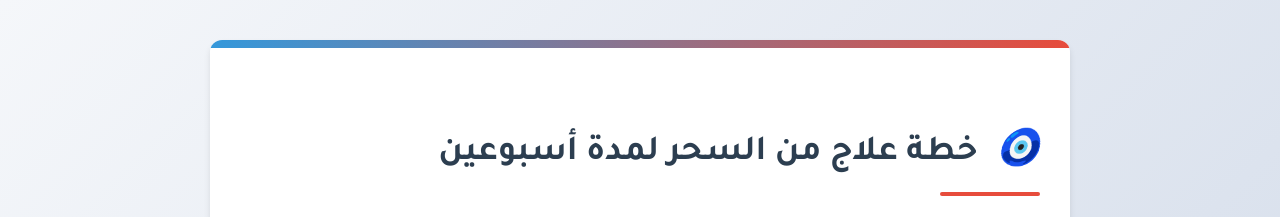
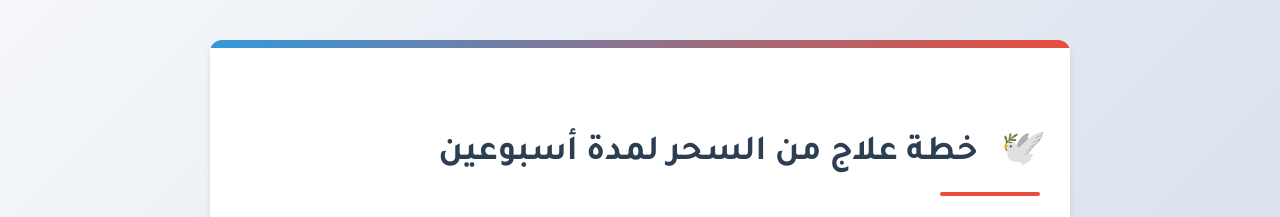
Before and after one commit to mohy404/Islamic-Ruqyah, a plain HTML site: page index.html in a window 1280 px wide. Shown: the top 217 px of the page. Drawn offline with Linux system fonts and the light colour scheme.

Commit message:
Edit-Logo

```diff
--- a/index.html
+++ b/index.html
@@ -329,7 +329,8 @@
 </head>
 <body>
   <div class="container">
-    <h1><i class="header-icon">🧿</i> خطة علاج من السحر لمدة أسبوعين</h1>
+    <h1><i class="header-icon">🕊️</i> خطة علاج من السحر لمدة أسبوعين</h1>
+
     <p>هذه خطة متكاملة يومية بإذن الله، تتضمن أذكار، رقية، أدعية، وقراءة قرآن.</p>
 
     <div class="tab-container">
```
